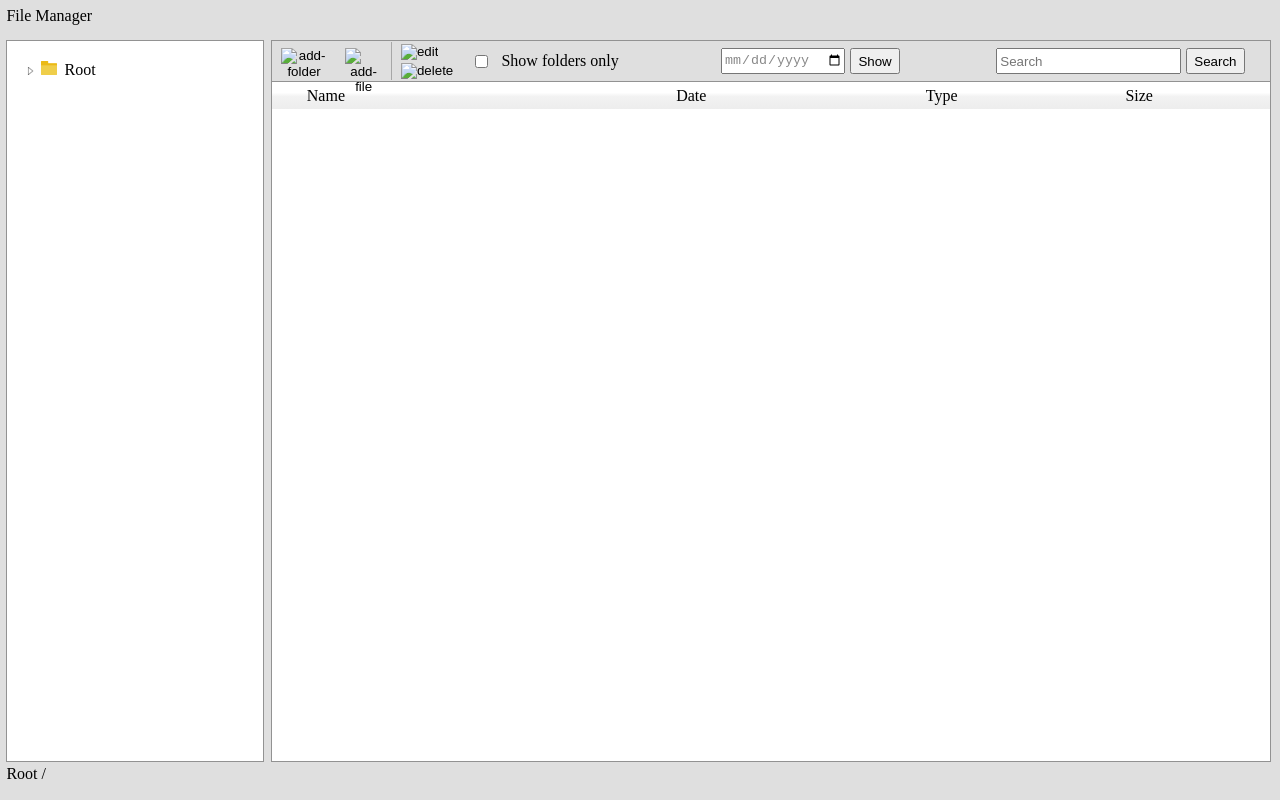
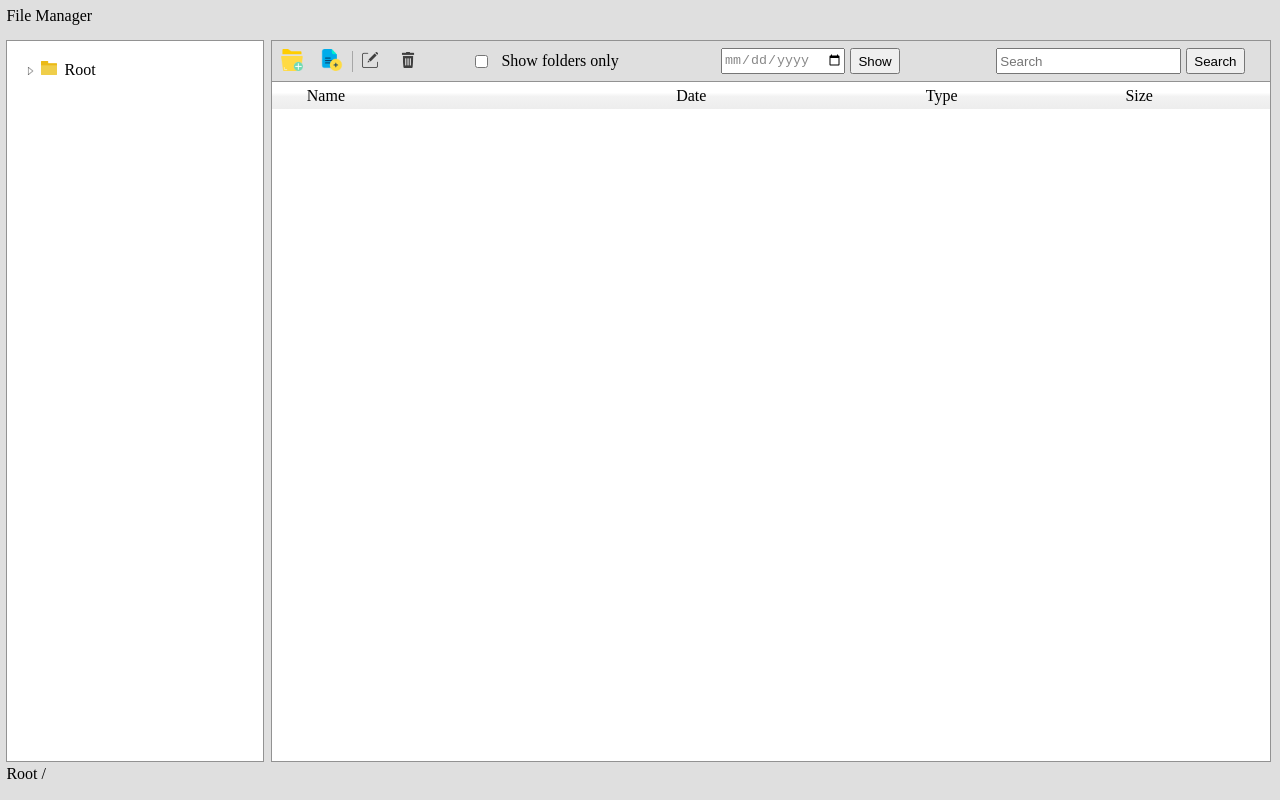
Before and after one commit to AndriiDev96/file_manager, a plain HTML site: page index.html in a window 1280 px wide. Drawn offline with Linux system fonts and the light colour scheme; the site is published under a folder, as on GitHub Pages, so addresses that start at the root find nothing.

Commit message:
edit file index.html

```diff
--- a/index.html
+++ b/index.html
@@ -6,7 +6,7 @@
     <meta name="viewport" content="width=device-width, initial-scale=1.0">
     <meta http-equiv="X-UA-Compatible" content="ie=edge">
     <title>File Manager</title>
-    <link rel="stylesheet" href="style.css">
+    <link rel="stylesheet" href="css/style.css">
   </head>
 
   <body>
@@ -32,14 +32,14 @@
           <div class="toolbar">
             <div class="add-dir-and-file">
               <button type="button" id="btn-add-folder"><img
-                  src="/img/add-folder.png" alt="add-folder"></button>
+                  src="img/add-folder.png" alt="add-folder"></button>
               <button type="button" id="btn-add-file"><img
-                  src="/img/add-file.png" alt="add-file"></button>
+                  src="img/add-file.png" alt="add-file"></button>
               <div class="btn-tools">
                 <button type="button" id="btn-edit"><img
-                    src="/img/tools/edit.png" alt="edit"></button>
+                    src="img/tools/edit.png" alt="edit"></button>
                 <button type="button" id="btn-delete"><img
-                    src="/img/tools/rubbish-bin.png" alt="delete"></button>
+                    src="img/tools/rubbish-bin.png" alt="delete"></button>
               </div>
             </div>
             <div class="manager-filters">
@@ -134,7 +134,7 @@
       </div>
     </div>
 
-    <script src="/main.js"></script>
+    <script src="js/main.js"></script>
   </body>
 
 </html>
```
Also changed, not shown: css/style.css (renamed from style.css), js/main.js (renamed from main.js).
